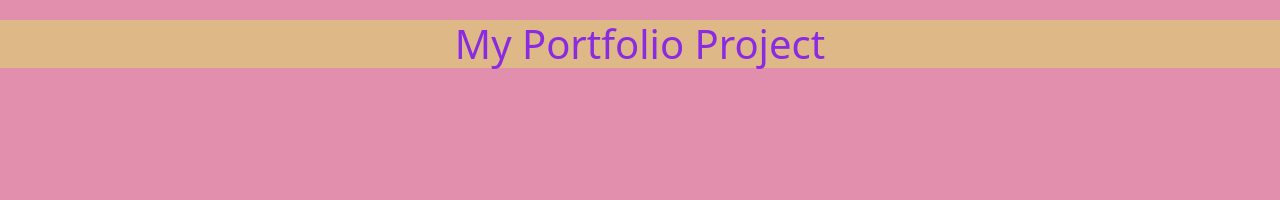
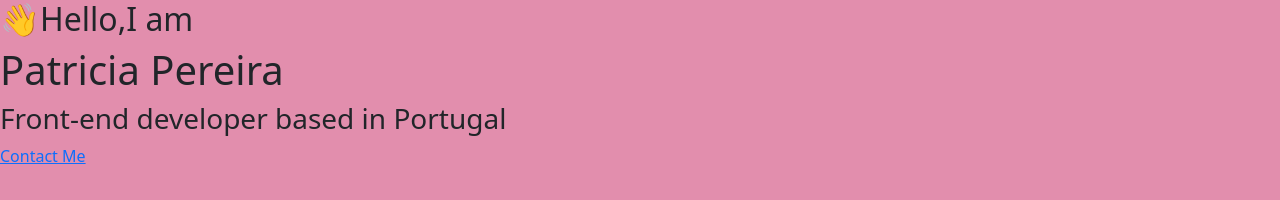
Before and after one commit to Lebohang2/Portfolio-Project, a plain HTML site: page index.html in a window 1280 px wide. Drawn offline with nearby package versions, Linux system fonts and the light colour scheme.

Commit message:
Update index.html and styles.css with personal introduction and remove unused styles

```diff
--- a/index.html
+++ b/index.html
@@ -19,6 +19,9 @@
     <title>Portfolio Project</title>
   </head>
   <body>
-    <h1>My Portfolio Project</h1>
+    <h2>👋Hello,I am</h2>
+    <h1>Patricia Pereira</h1>
+    <h3>Front-end developer based in Portugal</h3>
+    <a href="#" target="_blank">Contact Me</a>
   </body>
 </html>
--- a/src/styles.css
+++ b/src/styles.css
@@ -1,9 +1,3 @@
 body{
     background-color:#E28EAD ;
 }
-h1{
-    text-align: center;
-    background-color: burlywood;
-    margin-top:20px ;
-    color: blueviolet;
-}
```
Also changed, not shown: 1 other file.
